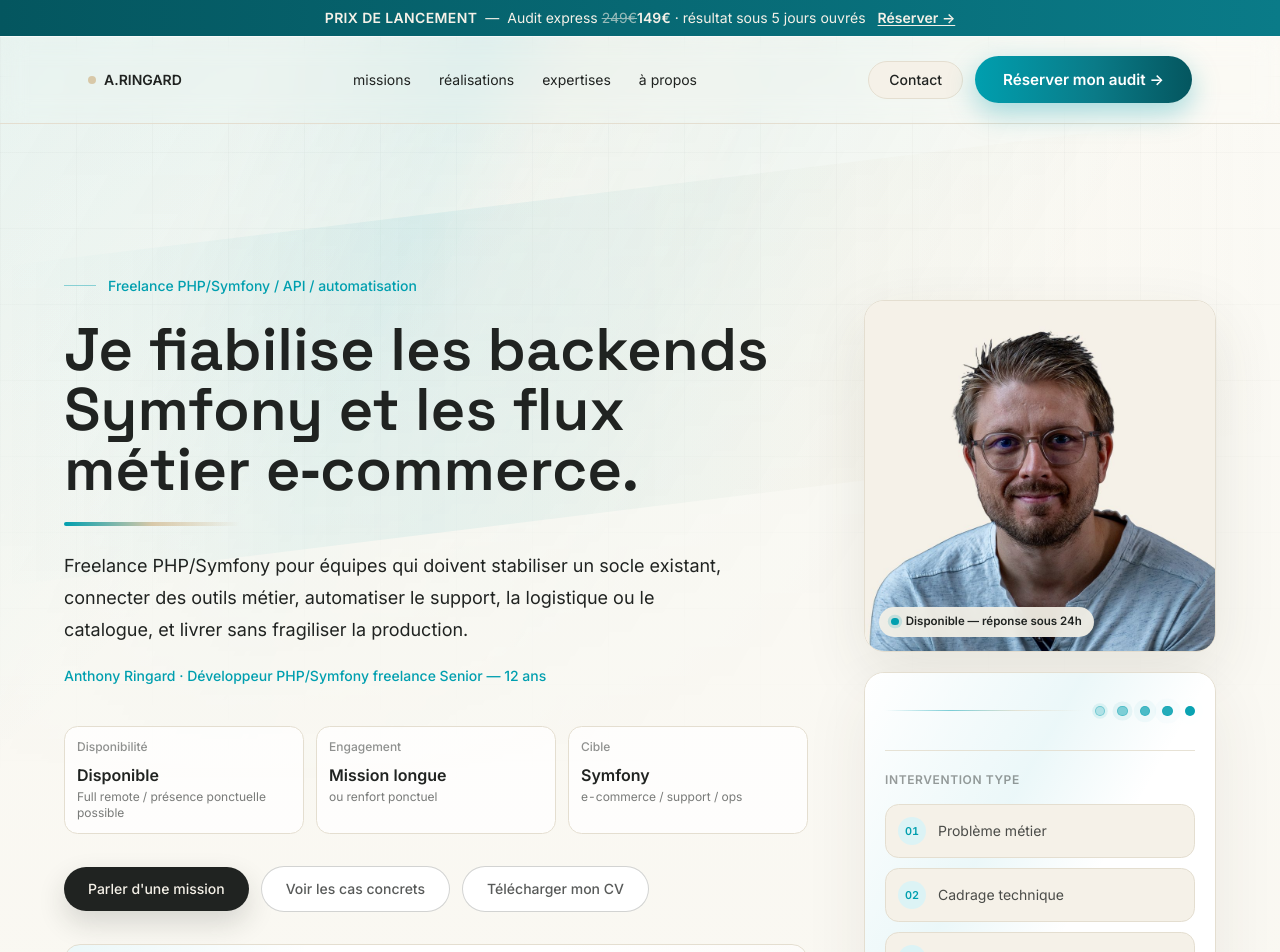
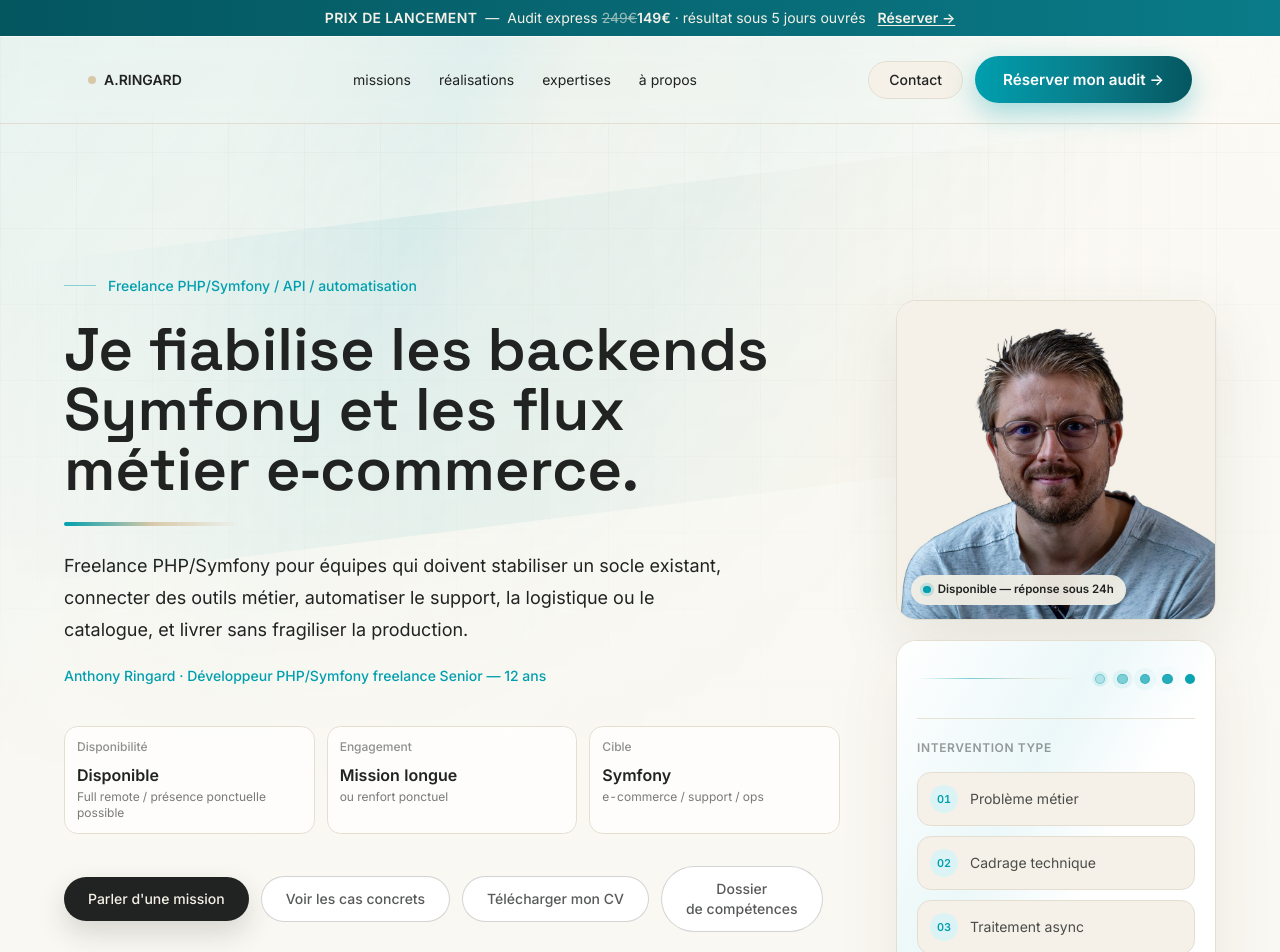
Before and after one commit to anthony-ringard/portfolio, a Vue app: page / in a window 1280 px wide. Shown: the top 952 px of the page. Built offline with nearby package versions, Linux system fonts and the light colour scheme.

Commit message:
update cv

```diff
--- a/data/profile.json
+++ b/data/profile.json
@@ -24,6 +24,7 @@
     "emailObfuscated": "bW9jLmxpYW1nQGRyYWduaXIueW5vaHRuYQ==",
     "malt": "",
     "linkedin": "https://www.linkedin.com/in/anthony-ringard-430528101/",
-    "cv": "/anthony-ringard-cv.pdf"
+    "cv": "/anthony-ringard-cv.pdf",
+    "dossierCompetences": "/anthony-ringard-dossier-competences.pdf"
   }
 }
--- a/data/site.json
+++ b/data/site.json
@@ -34,6 +34,7 @@
     "primaryCta": "Parler d'une mission",
     "secondaryCta": "Voir les cas concrets",
     "cvCta": "Télécharger mon CV",
+    "dossierCta": "Dossier\nde compétences",
     "diagramTitle": "Intervention type",
     "diagramSteps": ["Problème métier", "Cadrage technique", "Traitement async", "Intégration externe", "Suivi production"],
     "diagramFootnote": "Lisible pour la technique, utilisable directement par les équipes."
--- a/src/components/HeroSection.vue
+++ b/src/components/HeroSection.vue
@@ -18,7 +18,7 @@ const mailHref = computed(() =>
 <template>
   <section id="top" class="hero-shell px-6 pb-24 pt-28 scroll-mt-24 md:pb-32 md:pt-36">
     <div class="mx-auto max-w-6xl">
-      <div class="grid gap-14 lg:grid-cols-[minmax(0,1fr)_22rem] lg:items-start">
+      <div class="grid gap-14 lg:grid-cols-[minmax(0,1fr)_20rem] lg:items-start">
 
         <!-- Colonne principale -->
         <div class="min-w-0">
@@ -61,6 +61,14 @@ const mailHref = computed(() =>
                 rel="noopener noreferrer"
                 class="secondary-button"
               >{{ site.hero.cvCta }}</a>
+              <a
+                v-if="profile.contact.dossierCompetences"
+                :href="profile.contact.dossierCompetences"
+                target="_blank"
+                rel="noopener noreferrer"
+                class="secondary-button text-center leading-tight"
+                style="white-space: pre-line"
+              >{{ site.hero.dossierCta }}</a>
             </div>
           </RevealBlock>
 
```
Also changed, not shown: 2 other files (tests, documents, lock files or other folders).
